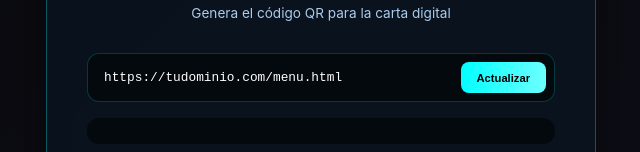
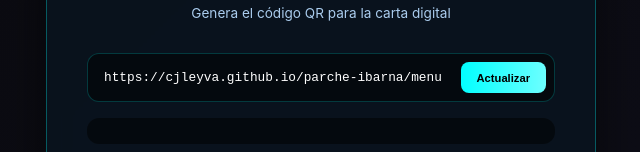
Before and after one commit to cjleyva/parche-ibarna, a plain HTML site: page qr-generador.html in a window 1280 px wide. Shown: the part 140-292 px from the top of the page, without its empty margins (319-959 px from the left). Drawn offline with Linux system fonts and the light colour scheme.

Commit message:
Corrección url codigo QR

```diff
--- a/qr-generador.html
+++ b/qr-generador.html
@@ -219,7 +219,7 @@
     <!-- Campo para ingresar la URL -->
     <div class="url-form">
       <div class="url-input-group">
-        <input type="text" id="urlInput" placeholder="https://tudominio.com/menu.html" value="https://tudominio.com/menu.html">
+        <input type="text" id="urlInput" placeholder="https://cjleyva.github.io/parche-ibarna/menu.html" value="https://cjleyva.github.io/parche-ibarna/menu.html">
         <button id="updateQRBtn">Actualizar</button>
       </div>
       <div class="url-preview" id="urlPreview"></div>
@@ -417,7 +417,7 @@
     copyUrlBtn.addEventListener('click', copyUrl);
 
     // Generar QR inicial
-    generateQR('https://tudominio.com/menu.html');
+    generateQR('https://cjleyva.github.io/parche-ibarna/menu.html');
 
     // Enter key en input
     urlInput.addEventListener('keypress', (e) => {
```
